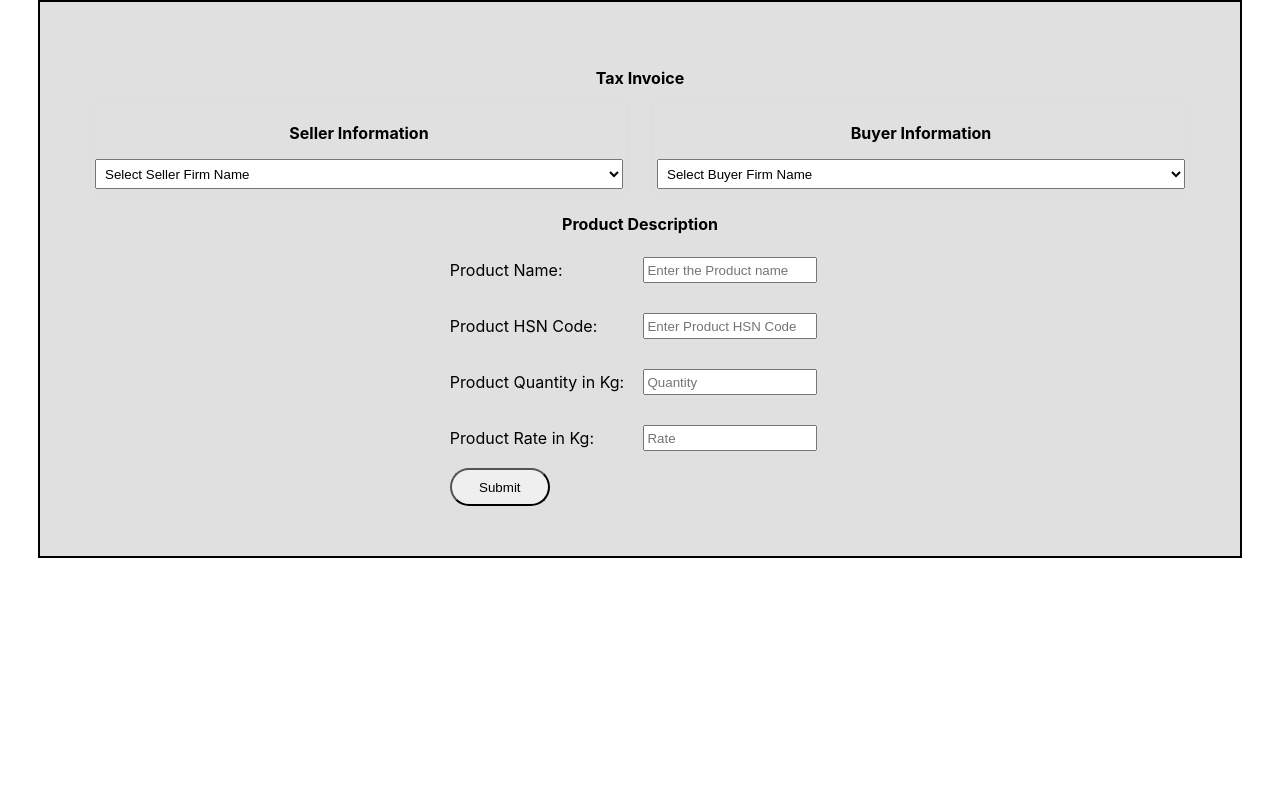
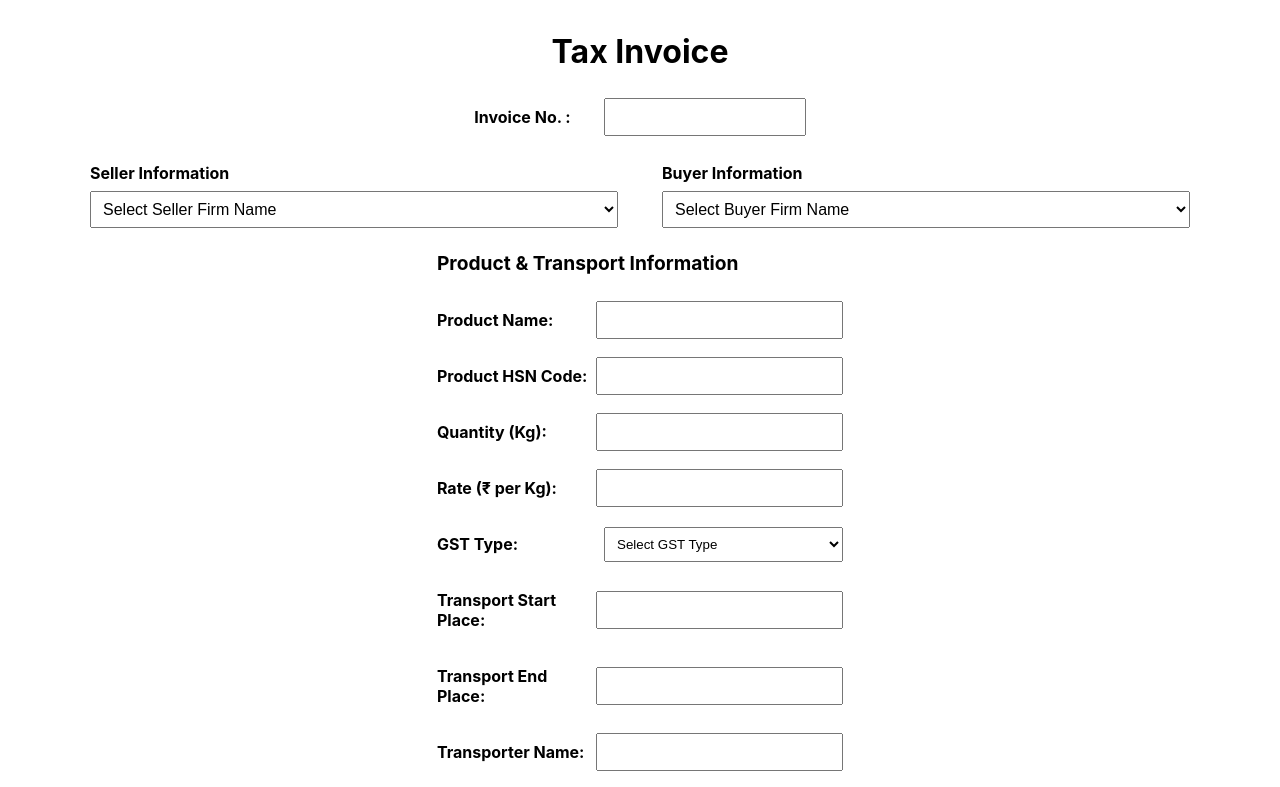
Before and after one commit to AvailablA/Invoice_Pro, a React (Create React App) app: page /InvoiceForm in a window 1280 px wide. Shown: the top 787 px of the page. Built offline with nearby package versions, Linux system fonts and the light colour scheme.

Commit message:
Tax invoice code complete and css is remaining

```diff
--- a/src/App.js
+++ b/src/App.js
@@ -2,7 +2,7 @@
 import React from 'react';
 import Home from './Home';
 import InvoiceForm from './InvoiceForm';
-import './invoiceForm.css';
+// import './InvoiceForm.css';
 import { BrowserRouter as Router, Routes, Route } from 'react-router-dom';
 
 function App() {
--- a/src/InvoiceForm.jsx
+++ b/src/InvoiceForm.jsx
@@ -1,10 +1,13 @@
 import React, { useState } from "react";
-import { FormControl, Text, Input, Button, Box, useColorModeValue, VStack, HStack, Divider, background, color } from "@chakra-ui/react";
+import { FormControl, Text, Input, Button, Box, VStack, HStack, Divider } from "@chakra-ui/react";
 import parties from "./parties"; // Importing the parties data
+import './InvoiceForm.css';
 
 
-const InvoiceForm = () =>
-{
+const InvoiceForm = () => {
+
+  // const [invoiceNo, setInvoiceNo] = useState(0);
+
   // Seller data
   const [selectSellerParty, setSelectSellerParty] = useState(null);
 
@@ -22,58 +25,23 @@ const InvoiceForm = () =>
     const partyDetails = parties.find((party) => party.name === selectName);
     setSelectBuyerParty(partyDetails);
   };
-  // Color theme based on Chakra UI's colorModeValue hook
-  const bgColor = useColorModeValue("gray.100", "gray.700");
-  const textColor = useColorModeValue("gray.700", "gray.100");
-  const styles = {
-    container: {
-      display: 'flex', // Ensure proper layout for inline elements
-      flexDirection: 'column', // Text and select appear vertically
-      alignItems: 'center', // Center content horizontally
-      width: '300px',
-      height: '150px',
-    },
-    text: {
-      fontSize: 'xl',
-      fontWeight: 'bold',
-      color: textColor,
-      textAlign: 'center',
-      marginBottom: '10px', // Add some spacing between text and select
-      // marginLeft: '5px
-    },
-    select: {
-      width: '100%', // Make the select fill the container's width
-      height: '30px', // Set the desired height for the select element
-      padding: '5px', // Adjust padding as needed
-      gap: '10px'
-      // Add other select styles as needed (e.g., border, background-color)
-    },
-    text1: {
-      width: '100%', // Make the select fill the container's width
-      height: '30px', // Set the desired height for the select element
-      padding: '5px', // Adjust padding as needed
-      gap: '10px'
-      // Add other select styles as needed (e.g., border, background-color)
-    },
-    form: {
-      display: 'flex',
-      flexDirection: 'column', // Change to column for vertical layout
-      flexWrap: 'wrap',
-      justifyContent: 'space-between',
-    },
-    input: {
-      marginRight:'13px',
-      height: '20px', // Set the desired height for the select element
-      //padding: '5px', // Adjust padding as needed
-    },
-    btn:{
-      backgroundColor:"lightGold",
-      width: '100px',
-      height: '38px',
-      borderRadius: '50px'
 
-    }
-  }
+  // Transport details
+  const [transportStart, setTransportStart] = useState("");
+  const handleTransportStart = (e) => setTransportStart(e.target.value);
+
+  const [transportEnd, setTransportEnd] = useState("");
+  const handleTransportEnd = (e) => setTransportEnd(e.target.value);
+
+  const [transporterName, setTransporterName] = useState("");
+  const handleTransporterName = (e) => setTransporterName(e.target.value);
+
+  const [truckNumber, setTruckNumber] = useState("");
+  const handleTruckNumber = (e) => setTruckNumber(e.target.value);
+
+  const [lrNumber, setLrNumber] = useState("");
+  const handleLrNumber = (e) => setLrNumber(e.target.value);
+
   const [error, setError] = useState("");
 
   const [productName, setProductName] = useState("");
@@ -91,39 +59,42 @@ const InvoiceForm = () =>
   const [taxableValue, setTaxableValue] = useState(0);
 
   const [gstType, setGstType] = useState(""); // for GST selection
-
-  const handleGstSelect = (e) =>
-  {
+  const handleGstSelect = (e) => {
     const selectedGst = e.target.value;
     setGstType(selectedGst);
     calculateTotal(selectedGst);
-  }
+  };
+
   const [gstAmount, setGstAmount] = useState(0);
   const [totalAmount, setTotalAmount] = useState(0);
-
   const [showPreview, setShowPreview] = useState(false);
 
+  const [invoiceNo, setInvoiceNo] = useState(""); // New state for invoice number
+  const handleInvoiceNo = (e)=> setInvoiceNo(e.target.value);
 
   const handleSubmit = (e) => {
     e.preventDefault();
-    if (!productName || !productHSNCode || !productQuantity || !productRate) {
-      setError("Please fill the details of the product.");
+    if (!productName || !productHSNCode || !productQuantity || !productRate || !transportStart || !transportEnd || !transporterName || !truckNumber || !lrNumber) {
+      setError("Please fill all the required fields.");
       return;
     }
 
     const quantity = parseFloat(productQuantity);
     const rate = parseFloat(productRate);
-    if (isNaN(quantity) || isNaN(rate))
-    {
+    if (isNaN(quantity) || isNaN(rate)) {
       setError("Please enter valid numerical values for quantity and rate.");
       return;
     }
 
-    const taxable = quantity * rate ;
+    const taxable = quantity * rate;
     setTaxableValue(taxable);
     setError("");
     setShowPreview(true);
     calculateTotal(gstType, taxable);
+
+//     Generate random invoice number (this can be replaced with any other method for invoice numbering)
+//    const newInvoiceNo = `INV-${Math.floor(Math.random() * 1000000)}`;
+//    setInvoiceNo(newInvoiceNo);
   };
 
   // Function to calculate GST and total
@@ -138,65 +109,40 @@ const InvoiceForm = () =>
     setTotalAmount(taxable + gst);
   };
 
+  return (
+    <VStack spacing={4} className="invoice-form-wrapper">
+      <Text className="form-header">Tax Invoice</Text>
+      <HStack className="input-row">
+            <Text className="input-label">Invoice No. :</Text>
+            <Input value={invoiceNo} onChange={handleInvoiceNo} className="input-field" />
+      </HStack>
 
-  return (
-    <VStack
-      spacing={4}
-      bg="rgb(224,224,224)"
-      border="2px solid black"
-      p={50}
-      borderRadius="md"
-      boxShadow="lg"
-      w="100%"
-      maxW="1100px"
-      m="auto">
-
-      <Text style={styles.text}>Tax Invoice</Text>
-
-      <HStack
-        spacing={8}
-        justifyContent="space-between"
-        alignItems="start"
-        w="100%">
-
-
-        {/* Seller Information Card */}
-        <Box
-          bg={bgColor}
-          border="1px solid #ddd"
-          p={4}
-          borderRadius="md"
-          w="48%">
-
-
+      {/* Seller & Buyer Info */}
+      <HStack spacing={8} justifyContent="space-between" className="seller-buyer-wrapper">
+        <Box className="party-box">
           <FormControl>
-            <Text
-              fontSize="xl"
-              fontWeight="bold"
-              color={textColor}
-              textAlign="center"
+            <Text className="party-header">Seller Information</Text>
+            <select
+              value={selectSellerParty?.name || ""}
+              onChange={sellerPartySelect}
+              className="party-select"
             >
-
-              Seller Information
-            </Text>
-
-              <select style={styles.select} value={selectSellerParty?.name || ""} onChange={sellerPartySelect}>
               <option value="" disabled>Select Seller Firm Name</option>
               {parties.map((party, index) => (
                 <option key={index} value={party.name}>{party.name}</option>
               ))}
             </select>
-
           </FormControl>
         </Box>
 
-        {/* Buyer Information Card */}
-        <Box bg={bgColor} border="1px solid #ddd" p={4} borderRadius="md" w="48%">
+        <Box className="party-box">
           <FormControl>
-            <Text fontSize="xl" fontWeight="bold" color={textColor} textAlign="center">
-              Buyer Information
-            </Text>
-            <select style={styles.select} value={selectBuyerParty?.name || ""} onChange={buyerPartySelect}>
+            <Text className="party-header">Buyer Information</Text>
+            <select
+              value={selectBuyerParty?.name || ""}
+              onChange={buyerPartySelect}
+              className="party-select"
+            >
               <option value="" disabled>Select Buyer Firm Name</option>
               {parties.map((party, index) => (
                 <option key={index} value={party.name}>{party.name}</option>
@@ -207,122 +153,114 @@ const InvoiceForm = () =>
       </HStack>
 
       {/* Product Information */}
-      <FormControl as="form" onSubmit={handleSubmit} style={styles.form}>
-        <Text style={styles.text}>Product Description</Text>
+      <FormControl as="form" onSubmit={handleSubmit}>
+        <Text className="product-transport-header">Product & Transport Information</Text>
 
-        {/* Use VStack for vertical alignment of input fields */}
-        <VStack spacing={4} align="stretch" w="100%">
-
-          <HStack justifyContent="space-between" w="100%">
-            <Text w="65%">Product Name:</Text>
-            <Input
-              type="text"
-              placeholder="Enter the Product name"
-              value={productName}
-              onChange={handleName}
-              style={styles.input}
-              w="58%" // Align input width relative to parent
-            />
+        <VStack spacing={4} align="stretch" className="product-transport-wrapper">
+          {/* Product Details */}
+          <HStack className="input-row">
+            <Text className="input-label">Product Name:</Text>
+            <Input value={productName} onChange={handleName} className="input-field" />
           </HStack>
 
-          <HStack justifyContent="space-between" w="100%">
-            <Text w="65%">Product HSN Code:</Text>
-            <Input
-              type="text"
-              placeholder="Enter Product HSN Code"
-              value={productHSNCode}
-              onChange={handleCode}
-              style={styles.input}
-              w="58%" // Align input width relative to parent
-            />
+          <HStack className="input-row">
+            <Text className="input-label">Product HSN Code:</Text>
+            <Input value={productHSNCode} onChange={handleCode} className="input-field" />
           </HStack>
 
-          <HStack justifyContent="space-between" w="100%">
-            <Text w="65%">Product Quantity in Kg:</Text>
-            <Input
-              type="text"
-              placeholder="Quantity"
-              value={productQuantity}
-              onChange={handleQuantity}
-              style={styles.input}
-              w="58%" // Align input width relative to parent
-            />
+          <HStack className="input-row">
+            <Text className="input-label">Quantity (Kg):</Text>
+            <Input value={productQuantity} onChange={handleQuantity} className="input-field" />
           </HStack>
 
-          <HStack justifyContent="space-between" w="100%">
-            <Text w="65%">Product Rate in Kg:</Text>
-            <Input
-              type="text"
-              placeholder="Rate"
-              value={productRate}
-              onChange={handleRate}
-              style={styles.input}
-              w="58%" // Align input width relative to parent
-            />
+          <HStack className="input-row">
+            <Text className="input-label">Rate (₹ per Kg):</Text>
+            <Input value={productRate} onChange={handleRate} className="input-field" />
           </HStack>
-
-        </VStack>
-
-        <Button mt={4} type="submit" style={styles.btn}>
-          Submit
-        </Button>
-        {error && <Text color="red.500">{error}</Text>}
-    </FormControl>
-
-      {showPreview && (
-        <>
-          <Divider my={6} />
-          <Box bg="gray.50" p={5} borderRadius="md" boxShadow="md" w="100%">
-            <Text textAlign="center" fontSize="lg" fontWeight="bold">Invoice Preview</Text>
-
-            {/* Seller Information */}
-            {selectSellerParty && (
-              <Box mt={4} >
-                <Text fontWeight="bold">Seller Information:</Text>
-                <Text>Name: {selectSellerParty.name}</Text>
-                <Text>Address: {selectSellerParty.address}</Text>
-                <Text>City: {selectSellerParty.city}</Text>
-                <Text>State: {selectSellerParty.state}</Text>
-                <Text>GST No: {selectSellerParty.gstNo}</Text>
-              </Box>
-            )}
-
-            {/* Buyer Information */}
-            {selectBuyerParty && (
-              <Box mt={4} >
-                <Text fontWeight="bold" >Buyer Information:</Text>
-                <Text>Name: {selectBuyerParty.name}</Text>
-                <Text>Address: {selectBuyerParty.address}</Text>
-                <Text>City: {selectBuyerParty.city}</Text>
-                <Text>State: {selectBuyerParty.state}</Text>
-                <Text>GST No: {selectBuyerParty.gstNo}</Text>
-              </Box>
-            )}
-
-            {/* Product Information */}
-            <Box mt={4}>
-              <Text fontWeight="bold">Product Details:</Text>
-              <Text>Product Name: {productName}</Text>
-              <Text>HSN Code: {productHSNCode}</Text>
-              <Text>Quantity in Kg: {productQuantity}</Text>
-              <Text>Rate per Kg: {productRate}</Text>
-              <Text>Taxable Value : ₹{taxableValue}</Text>
-
-
-               <HStack mt={4}>
-                 <Text>GST Type:</Text>
-                 <select w="30%" value={gstType} onChange={handleGstSelect}>
-                   <option value="" disabled>Select GST</option>
-                   <option value="sgst-cgst">SGST 9% + CGST 9%</option>
-                   <option value="igst">IGST 18%</option>
+          {/* GST Selection */}
+          <HStack className="input-row">
+            <Text className="input-label">GST Type:</Text>
+            <select value={gstType} onChange={handleGstSelect} className="gst-select">
+              <option value="">Select GST Type</option>
+              <option value="sgst-cgst">SGST + CGST (18%)</option>
+              <option value="igst">IGST (18%)</option>
             </select>
           </HStack>
 
-               <Text mt={4}>GST Amount: ₹{gstAmount}</Text>
-               <Text fontWeight="bold" mt={2}>Total: ₹{totalAmount}</Text>
+          {/* Transport Details */}
+          <HStack className="input-row">
+            <Text className="input-label">Transport Start Place:</Text>
+            <Input value={transportStart} onChange={handleTransportStart} className="input-field" />
+          </HStack>
+
+          <HStack className="input-row">
+            <Text className="input-label">Transport End Place:</Text>
+            <Input value={transportEnd} onChange={handleTransportEnd} className="input-field" />
+          </HStack>
+
+          <HStack className="input-row">
+            <Text className="input-label">Transporter Name:</Text>
+            <Input value={transporterName} onChange={handleTransporterName} className="input-field" />
+          </HStack>
+
+          <HStack className="input-row">
+            <Text className="input-label">Vehicle/Truck No:</Text>
+            <Input value={truckNumber} onChange={handleTruckNumber} className="input-field" />
+          </HStack>
+
+          <HStack className="input-row">
+            <Text className="input-label">LR Number:</Text>
+            <Input value={lrNumber} onChange={handleLrNumber} className="input-field" />
+          </HStack>
+
+          <Button type="submit" className="submit-button">Generate Invoice</Button>
+        </VStack>
+      </FormControl>
+
+      {error && <Text className="error-text">{error}</Text>}
+
+      {/* Invoice Preview */}
+      {showPreview && (
+        <Box className="invoice-preview">
+          <Text className="preview-header">Invoice Preview</Text>
+
+          <Divider />
+
+          <Text><strong>Invoice Number:</strong> {invoiceNo}</Text>
+          {/* Display Seller details  */}
+          <Text><strong>Seller:</strong> {selectSellerParty?.name}</Text>
+          <Text><strong>Address:</strong> {selectSellerParty.address}</Text>
+          <Text><strong>City:</strong> {selectSellerParty.city}</Text>
+          <Text><strong>State:</strong> {selectSellerParty.state}</Text>
+          <Text><strong>GST No:</strong> {selectSellerParty.gstNo}</Text>
+
+          {/* Displai Buyer details */}
+          <Text><strong>Buyer:</strong> {selectBuyerParty?.name}</Text>
+          <Text><strong>Name:</strong> {selectSellerParty.name}</Text>
+          <Text><strong>Address:</strong> {selectSellerParty.address}</Text>
+          <Text><strong>City:</strong> {selectSellerParty.city}</Text>
+          <Text><strong>State:</strong> {selectSellerParty.state}</Text>
+          <Text><strong>GST No:</strong> {selectSellerParty.gstNo}</Text>
+
+          {/* Display product and Tax details */}
+          <Text><strong>Product:</strong> {productName}</Text>
+          <Text><strong>HSN Code:</strong> {productHSNCode}</Text>
+          <Text><strong>Quantity:</strong> {productQuantity} Kg</Text>
+          <Text><strong>Rate:</strong> ₹{productRate} per Kg</Text>
+          <Text><strong>Taxable Value:</strong> ₹{taxableValue}</Text>
+          <Text><strong>GST:</strong> ₹{gstAmount}</Text>
+          <Text><strong>Total Amount:</strong> ₹{totalAmount}</Text>
+
+          <Divider />
+
+          {/* Display transportation details */}
+          <Text className="transport-header">Transport Details</Text>
+          <Text><strong>Starting Point:</strong> {transportStart}</Text>
+          <Text><strong>Destination:</strong> {transportEnd}</Text>
+          <Text><strong>Transporter Name:</strong> {transporterName}</Text>
+          <Text><strong>Truck Number:</strong> {truckNumber}</Text>
+          <Text><strong>LR Number:</strong> {lrNumber}</Text>
         </Box>
-          </Box>
-        </>
       )}
     </VStack>
   );
--- a/src/invoiceForm.css
+++ b/src/invoiceForm.css
@@ -1,55 +1,95 @@
-
-.invoice-form
-{
-    background-color: #f5f5f5; /* Light background for light mode */
-    padding: 20px;
-    border-radius: 5px;
+.invoice-form-wrapper {
+    max-width: 1100px;
+    margin: 0 auto;
   }
 
-.invoice-form label
-{
+  .form-header {
+    font-size: 2rem;
     font-weight: bold;
-    margin-bottom: 5px;
-    display: block;
+    margin-bottom: 1rem;
+    text-align: center;
   }
 
-.invoice-form select,
-.invoice-form input {
-    padding: 10px; /* Consistent padding */
-    border: 1px solid #ccc;
-    border-radius: 4px;
-    width: 100%; /* Ensure full width for most elements */
-    margin-bottom: 15px;
+  .seller-buyer-wrapper {
+    width: 100%;
   }
 
-.invoice-form .seller-buyer {
-    display: flex; /* Arrange seller/buyer info side-by-side */
-    justify-content: space-between; /* Distribute evenly */
-    margin-bottom: 20px;
+  .party-box {
+    width: 48%;
   }
 
-.invoice-form .seller-buyer > div {
-    width: 48%; /* Set individual widths for balanced layout */
+  .party-header {
+    font-weight: bold;
+    margin-bottom: 0.5rem;
   }
 
-.invoice-form .product-details {
-    border-top: 1px solid #ccc;
-    padding-top: 15px;
+  .party-select {
+    width: 100%;
+    padding: 0.5rem;
+    font-size: 1rem;
   }
 
-.invoice-form .product-details > p {
-    margin-bottom: 5px;
+  .product-transport-header {
+    font-size: 1.2rem;
+    font-weight: bold;
   }
 
-.invoice-form button {
-    background-color: #007bff; /* Blue button */
-    color: #fff; /* White text */
-    border: none;
-    padding: 10px 20px;
-    border-radius: 4px;
-    cursor: pointer; /* Indicate clickable button */
+  .product-transport-wrapper {
+    width: 100%;
   }
 
-.invoice-form button:hover {
-    background-color: #0069d9; /* Slightly darker on hover */
+  .input-row {
+    display: flex;
+    justify-content: space-between;
+    align-items: center;
   }
+
+  .input-label {
+    width: 40%;
+    font-weight: bold;
+  }
+
+  .input-field {
+    width: 60%;
+    padding: 0.5rem;
+    font-size: 1rem;
+  }
+
+  .gst-select {
+    width: 60%;
+    padding: 0.5rem;
+  }
+
+  .submit-button {
+    background-color: #3182CE;
+    color: white;
+    width: 100%;
+    padding: 0.75rem;
+    font-size: 1rem;
+    margin-top: 1rem;
+  }
+
+  .error-text {
+    color: red;
+    font-weight: bold;
+  }
+
+  .invoice-preview {
+    background-color: white;
+    border: 1px solid black;
+    padding: 1.5rem;
+    margin-top: 1.5rem;
+  }
+
+  .preview-header {
+    font-size: 1.5rem;
+    font-weight: bold;
+    margin-bottom: 1rem;
+    text-align: center;
+  }
+
+  .transport-header {
+    font-size: 1.2rem;
+    font-weight: bold;
+    margin-bottom: 0.5rem;
+  }
```
Lines whose indentation alone changed are shown as unchanged.
